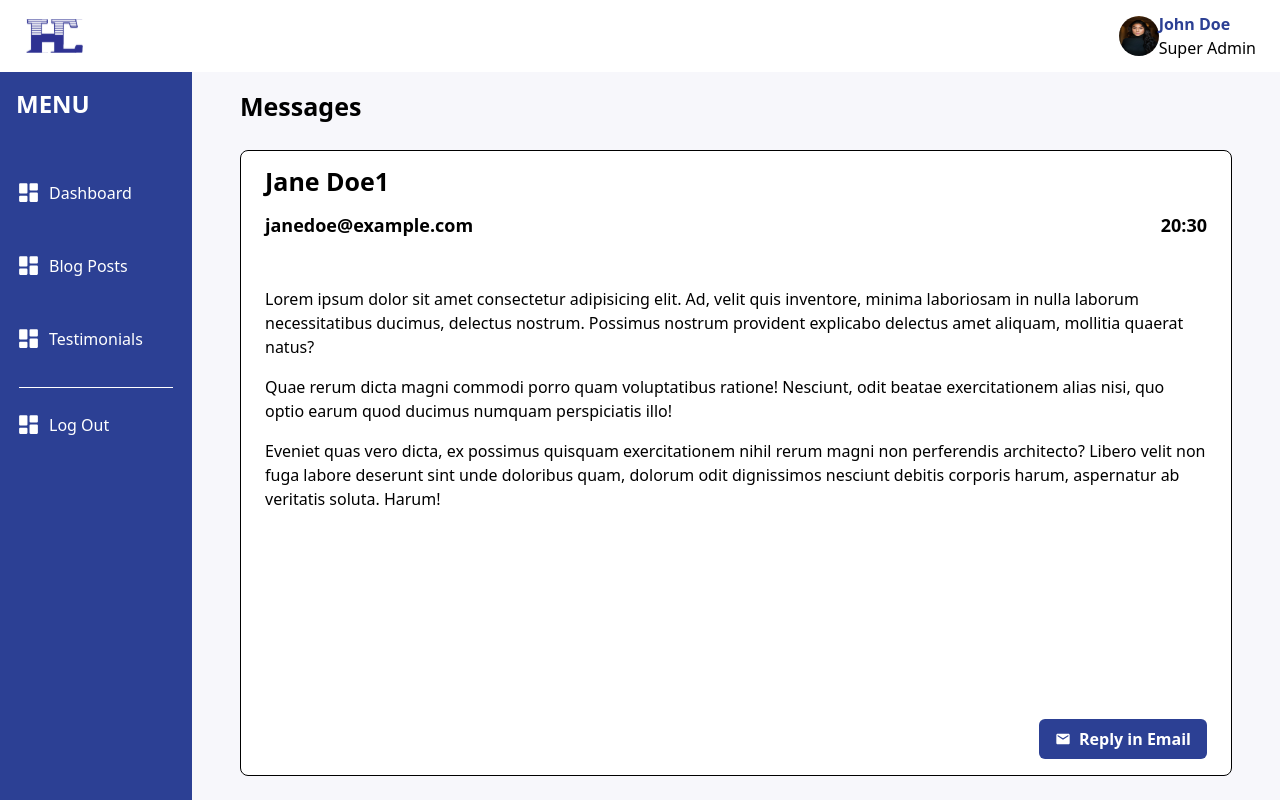
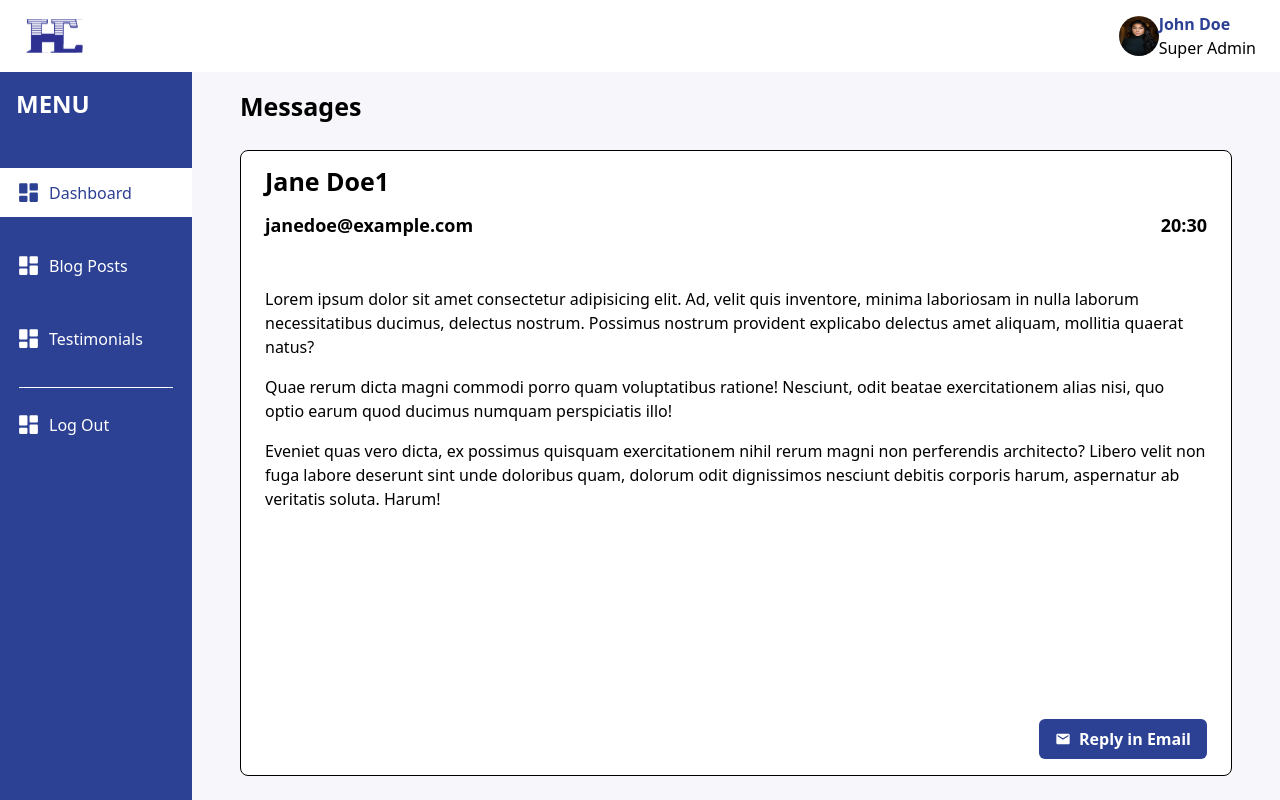
Before and after one commit to joshytheprogrammer/ochexagon_admin, a Next.js app: page /dashboard/messages/1 in a window 1280 px wide. Built offline with nearby package versions, Linux system fonts and the light colour scheme.

Commit message:
Fixed issue with active states for nav links

```diff
--- a/components/adminPanel/SidePanel.jsx
+++ b/components/adminPanel/SidePanel.jsx
@@ -28,8 +28,8 @@ const SidePanel = ({ isOpen, setIsOpen }) => {
           <Link
             href="/dashboard"
             className={`sidebar-links ${
-              route === "/dashboard" ? "text-primary-color" : "text-white"
-            } ${route === "/dashboard" ? "bg-white" : ""}`}
+              route === "/dashboard" || route.startsWith("/dashboard") ? "text-primary-color" : "text-white"
+            } ${route === "/dashboard" || route.startsWith("/dashboard") ? "bg-white" : ""}`}
           >
             <BiSolidDashboard />
             <span>Dashboard</span>
@@ -37,8 +37,8 @@ const SidePanel = ({ isOpen, setIsOpen }) => {
           <Link
             href="/blog"
             className={`sidebar-links ${
-              route === "/blog" ? "text-primary-color" : "text-white"
-            } ${route === "/blog" ? "bg-white" : ""}`}
+              route === "/blog" || route.startsWith("/route") ?  "text-primary-color" : "text-white"
+            } ${route === "/blog" || route.startsWith("/route") ? "bg-white" : ""}`}
           >
             <BiSolidDashboard />
             <span>Blog Posts</span>
@@ -46,8 +46,8 @@ const SidePanel = ({ isOpen, setIsOpen }) => {
           <Link
             href="/testimonials"
             className={`sidebar-links ${
-              route === "/testimonials" ? "text-primary-color" : "text-white"
-            } ${route === "/testimonials" ? "bg-white" : ""}`}
+              route === "/testimonials" || route.startsWith("/testimonials") ? "text-primary-color" : "text-white"
+            } ${route === "/testimonials" || route.startsWith("/testimonials") ? "bg-white" : ""}`}
           >
             <BiSolidDashboard />
             <span>Testimonials</span>
```
